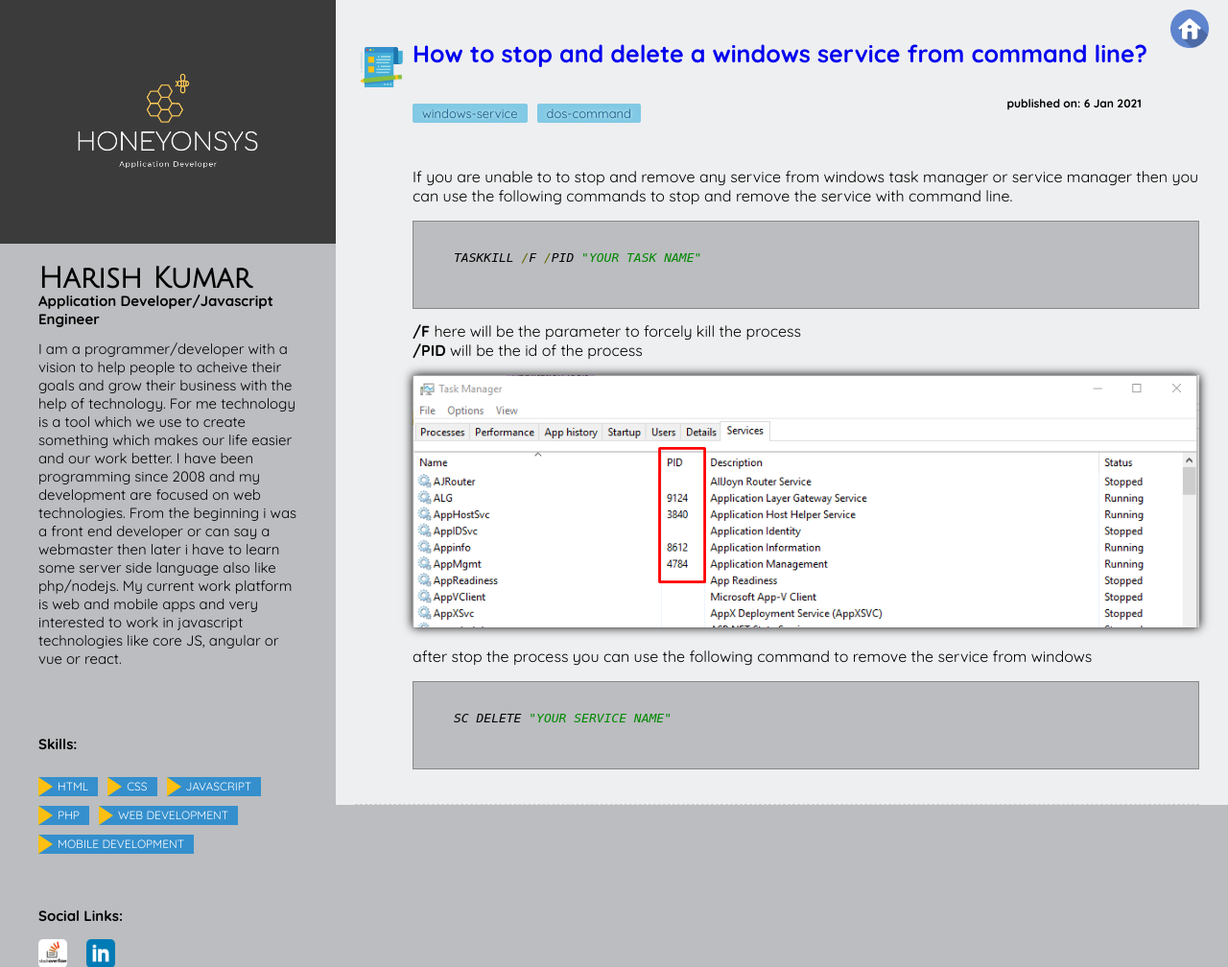
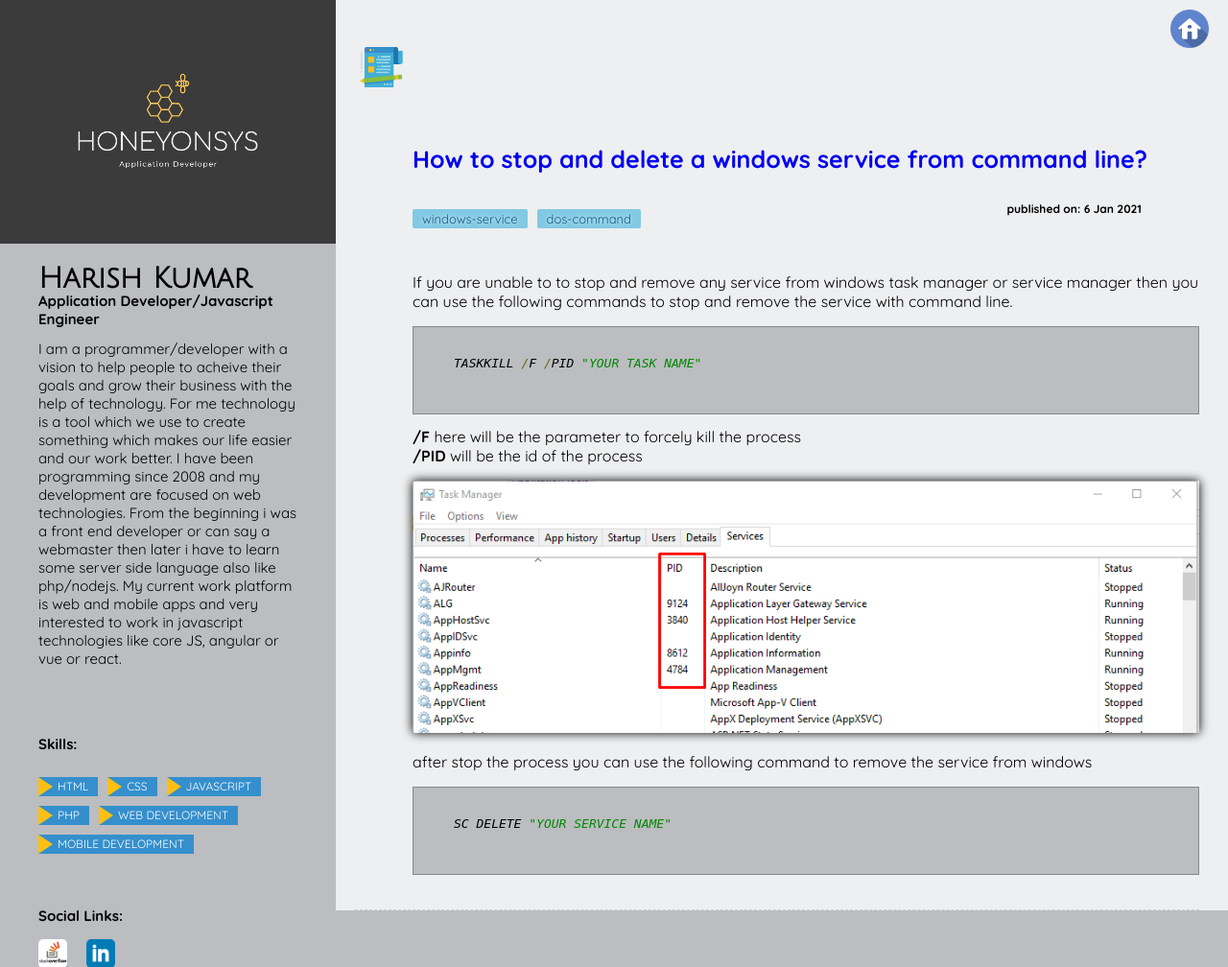
Before and after one commit to honeyonsys/honeyonsys.github.io, a PHP site: page /articles/0016-how-to-stop-and-delete-a-windows-service-from-command-line.html in a window 1280 px wide. Shown: the top 1008 px of the page at 96% size. Run offline with PHP 8.4, Linux system fonts and the light colour scheme; some libraries are stand-ins or nearby versions.

Commit message:
ad inseide inner content

```diff
--- a/articles/0016-how-to-stop-and-delete-a-windows-service-from-command-line.html
+++ b/articles/0016-how-to-stop-and-delete-a-windows-service-from-command-line.html
@@ -37,6 +37,9 @@
     <div id="rightArea">
         <div id="singleBlog">
             <div class="blog">
+                <div class="Ad728">
+                    <script type="text/javascript" src="assets/js/728adcode.js"></script>
+                </div>
                 <div class="blogTitle">
                     <h1><a href="0016-how-to-stop-and-delete-a-windows-service-from-command-line.html">
                             How to stop and delete a windows service from command line?</a>
--- a/assets/css/style.css
+++ b/assets/css/style.css
@@ -332,6 +332,13 @@ span.code{
     margin-top:10px;
 
 }
+.Ad728{
+    width:730px;
+    height:100px;
+    float: left;
+    margin-top:10px;
+    margin-left:10px;
+}
 
 @media (max-width: 768px) {
     #leftBar {
```
